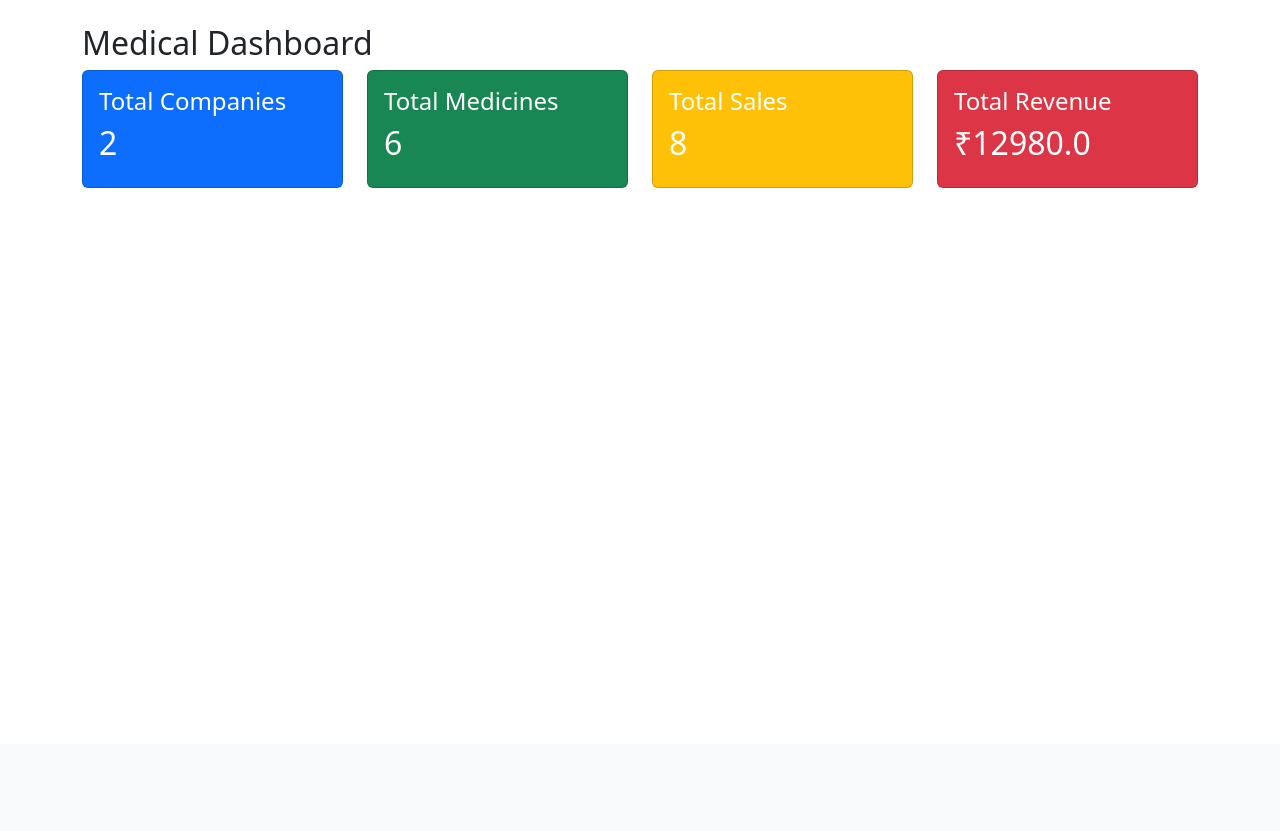
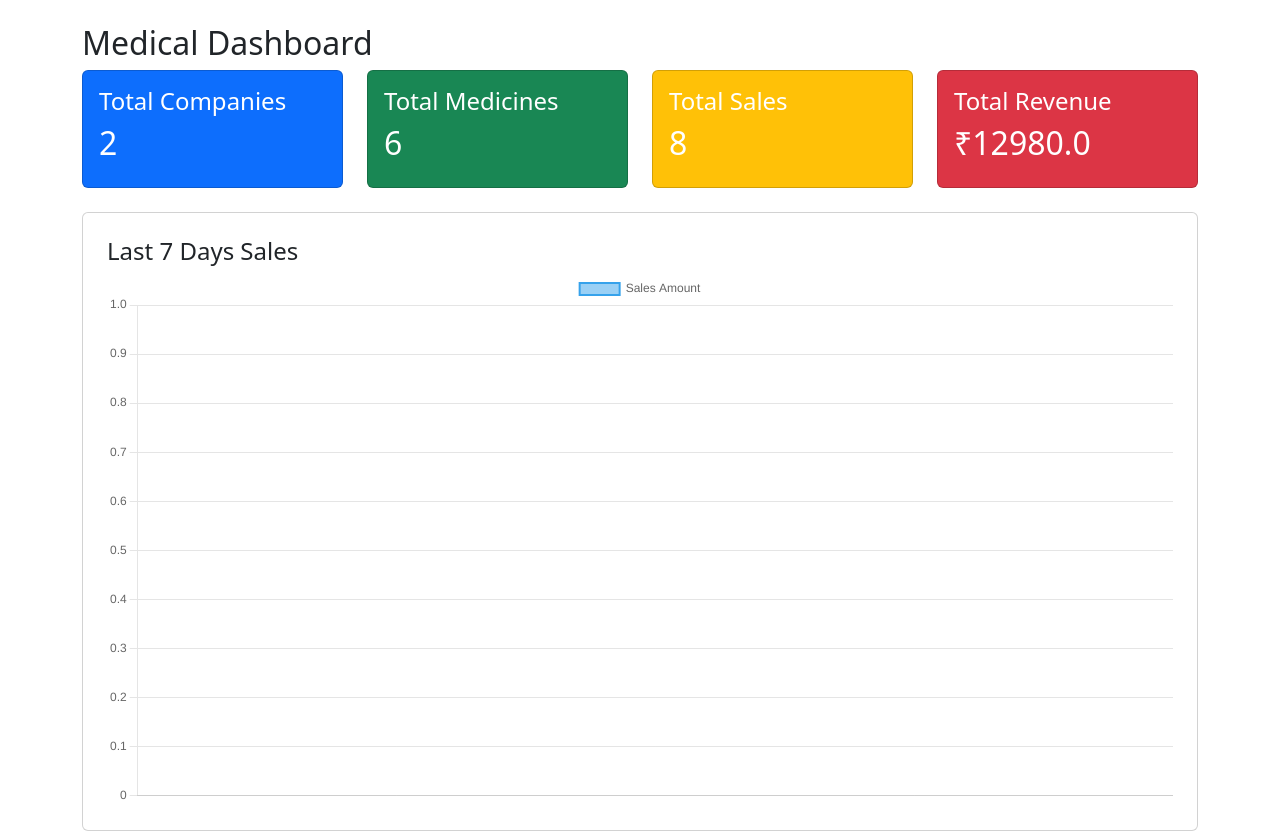
Before and after one commit to mitvr006/Projects, a Django app: page / in a window 1280 px wide. Shown: the part 56-887 px from the top of the page. Before the commit the page ends 244 px from the top, so only its background shows below. Run offline with Django 5.2, Linux system fonts and the light colour scheme; data comes from the database, SQL or seed files in the repository.

Commit message:
add analytics cards and 7-day sales chart

```diff
--- a/medicines/views.py
+++ b/medicines/views.py
@@ -4,6 +4,7 @@ from django import forms
 from django.utils import timezone
 from django.db.models import Sum
 from datetime import date, timedelta
+import json
 
 # ===== sale CRUD START =====
 class SaleForm(forms.ModelForm):
@@ -174,17 +175,31 @@ def expiry_alert(request):
 
 
 def dashboard(request):
+
     total_companies = Company.objects.count()
-
     total_medicines = Medicine.objects.count()
-
     total_sales = Sale.objects.count()
-
     total_revenue = Sale.objects.aggregate(Sum('total_price'))['total_price__sum'] or 0
 
-    return render(request, 'dashboard.html', {
+    today = timezone.now().date()
+    last_week = today - timedelta(days=7)
+
+    sales = Sale.objects.filter(date__date__gte=last_week)
+
+    sales_dates = []
+    sales_amounts = []
+
+    for sale in sales:
+        sales_dates.append(sale.date.strftime("%Y-%m-%d"))
+        sales_amounts.append(sale.total_price)
+
+    context = {
         'total_companies': total_companies,
         'total_medicines': total_medicines,
         'total_sales': total_sales,
-        'total_revenue': total_revenue
-    })
+        'total_revenue': total_revenue,
+        'sales_dates': json.dumps(sales_dates),
+        'sales_amounts': json.dumps(sales_amounts)
+    }
+
+    return render(request, 'dashboard.html', context)
--- a/templates/dashboard.html
+++ b/templates/dashboard.html
@@ -35,4 +35,55 @@
 
 </div>
 
+
+<!-- SALES CHART CARD -->
+
+<div class="card mt-4 p-4">
+
+<h4>Last 7 Days Sales</h4>
+
+<canvas id="salesChart"></canvas>
+
+</div>
+
+
+<!-- CHART.JS CDN -->
+
+<script src="https://cdn.jsdelivr.net/npm/chart.js"></script>
+
+
+<!-- CHART SCRIPT -->
+
+<script>
+
+const labels = JSON.parse('{{ sales_dates|escapejs }}');
+const dataValues = JSON.parse('{{ sales_amounts|escapejs }}');
+
+const ctx = document.getElementById('salesChart');
+
+new Chart(ctx, {
+type: 'line',
+
+data: {
+labels: labels,
+
+datasets: [{
+label: 'Sales Amount',
+data: dataValues,
+borderWidth: 2
+}]
+},
+
+options: {
+scales: {
+y: {
+beginAtZero: true
+}
+}
+}
+
+});
+
+</script>
+
 {% endblock %}
```
